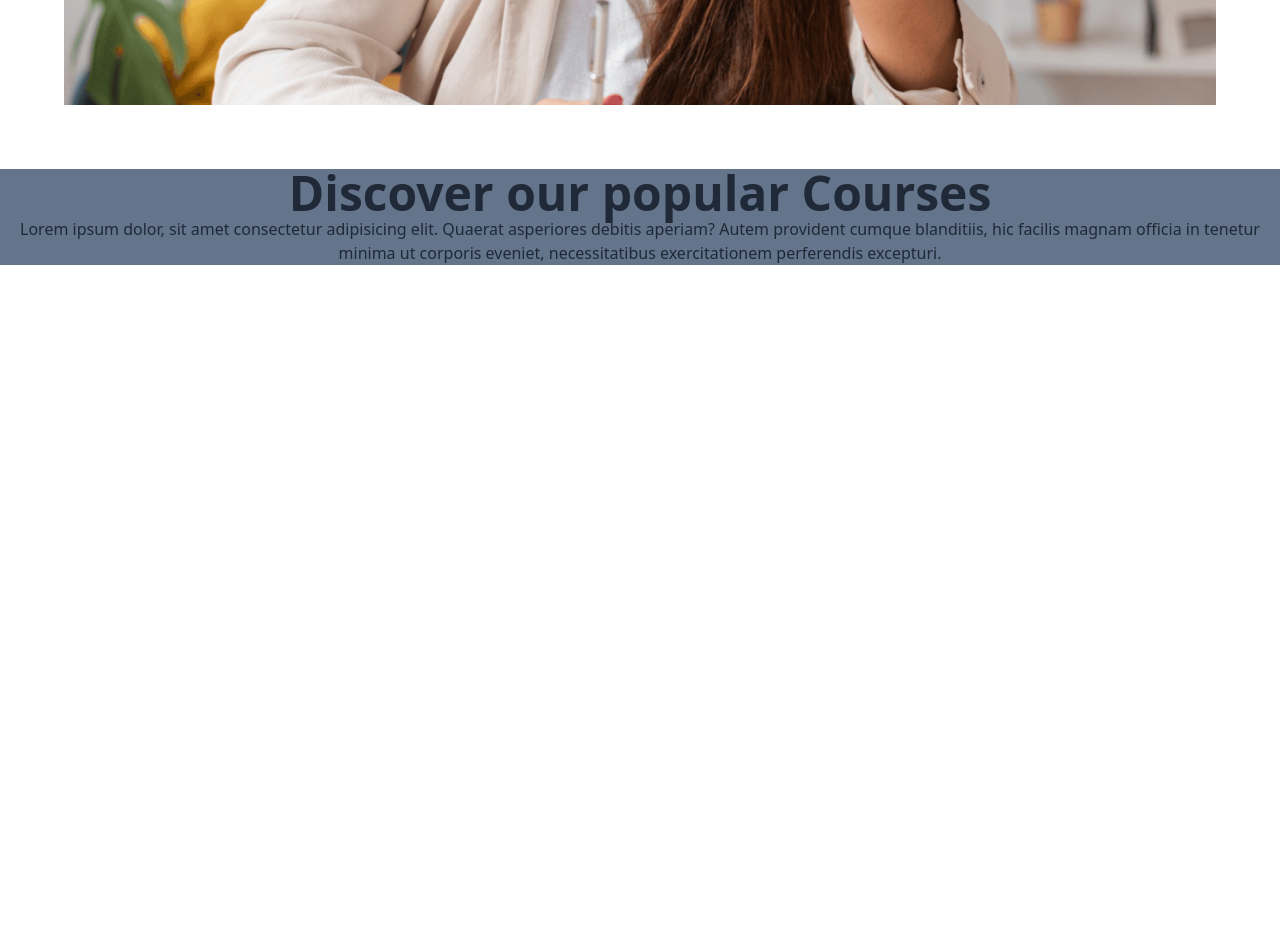
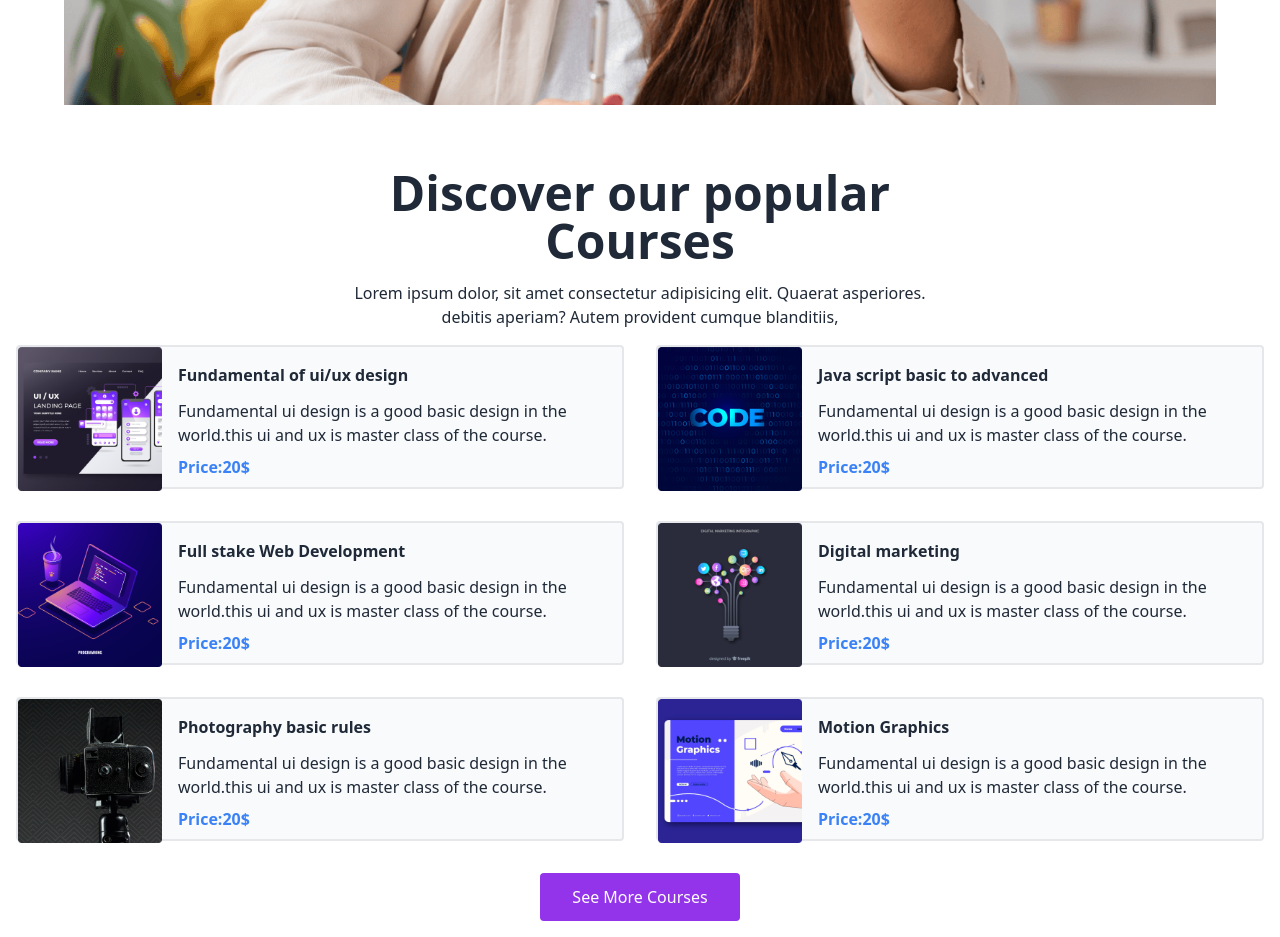
Before and after one commit to Rupok5/Responsive-Assignment, a plain HTML site: page index.html in a window 1280 px wide. Shown: the part 619-1556 px from the top of the page. Before the commit the page ends 884 px from the top, so only its background shows below. Drawn offline with nearby package versions, Linux system fonts and the light colour scheme.

Commit message:
courses project complete

```diff
--- a/index.html
+++ b/index.html
@@ -93,9 +93,64 @@
       </div>
     </section>
     <section>
-      <div class="text-center bg-slate-500">
-        <h1 class="font-bold text-5xl">Discover our popular Courses</h1>
-        <p>Lorem ipsum dolor, sit amet consectetur adipisicing elit. Quaerat asperiores debitis aperiam? Autem provident cumque blanditiis, hic facilis magnam officia in tenetur minima ut corporis eveniet, necessitatibus exercitationem perferendis excepturi.</p>
+      <div class="w-1/2 text-center ml-80">
+        <h1 class="font-bold text-5xl pb-4">Discover our popular <br> Courses</h1>
+        <p>Lorem ipsum dolor, sit amet consectetur adipisicing elit. Quaerat asperiores. <br> debitis aperiam? Autem provident cumque blanditiis,</p>
+      </div>
+      <div class="grid grid-cols-2">
+       <div class="bg-slate-50 border-2 h-36 m-4 flex rounded">
+           <img class="h-36" src="image/course/course-1.png" alt="">
+            <div class="m-4">
+              <h2 class="font-bold pb-3">Fundamental of ui/ux design</h2>
+           <p>Fundamental ui design is a good basic design in the world.this ui and ux is master class of the course.</p>
+            <h3 class="font-bold pt-2 text-blue-500">Price:20$</h3>
+            </div>
+       </div>
+       <div class="bg-slate-50 border-2 h-36 m-4 flex rounded">
+           <img class="h-36" src="image/course/course-2.png" alt="">
+            <div class="m-4">
+              <h2 class="font-bold pb-3">Java script basic to advanced</h2>
+           <p>Fundamental ui design is a good basic design in the world.this ui and ux is master class of the course.</p>
+            <h3 class="font-bold pt-2 text-blue-500">Price:20$</h3>
+            </div>
+       </div>
+       <div class="bg-slate-50 border-2 h-36 m-4 flex rounded">
+           <img class="h-36" src="image/course/course-3.png" alt="">
+            <div class="m-4">
+              <h2 class="font-bold pb-3">Full stake Web Development</h2>
+           <p>Fundamental ui design is a good basic design in the world.this ui and ux is master class of the course.</p>
+            <h3 class="font-bold pt-2 text-blue-500">Price:20$</h3>
+            </div>
+       </div>
+       <div class="bg-slate-50 border-2 h-36 m-4 flex rounded">
+           <img class="h-36" src="image/course/course-4.png" alt="">
+            <div class="m-4">
+              <h2 class="font-bold pb-3">Digital marketing</h2>
+           <p>Fundamental ui design is a good basic design in the world.this ui and ux is master class of the course.</p>
+            <h3 class="font-bold pt-2 text-blue-500">Price:20$</h3>
+            </div>
+       </div>
+       <div class="bg-slate-50 border-2 h-36 m-4 flex rounded">
+           <img class="h-36" src="image/course/course-5.png" alt="">
+            <div class="m-4">
+              <h2 class="font-bold pb-3">Photography basic rules</h2>
+           <p>Fundamental ui design is a good basic design in the world.this ui and ux is master class of the course.</p>
+            <h3 class="font-bold pt-2 text-blue-500">Price:20$</h3>
+            </div>
+       </div>
+       <div class="bg-slate-50 border-2 h-36 m-4 flex rounded">
+           <img class="h-36" src="image/course/course-6.png" alt="">
+            <div class="m-4">
+              <h2 class="font-bold pb-3">Motion Graphics</h2>
+           <p>Fundamental ui design is a good basic design in the world.this ui and ux is master class of the course.</p>
+            <h3 class="font-bold pt-2 text-blue-500">Price:20$</h3>
+            </div>
+
+       </div>
+
+      </div>
+      <div class="text-center p-4">
+        <button class="bg-purple-600 px-8 py-3 rounded text-white">See More Courses</button>
       </div>
     </section>
     <script src="https://cdn.tailwindcss.com"></script>
```
